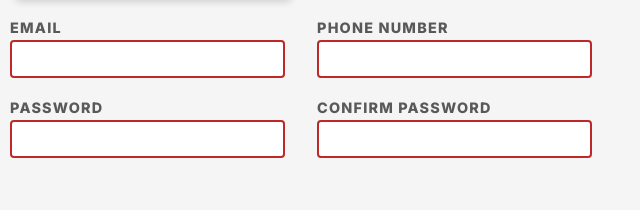
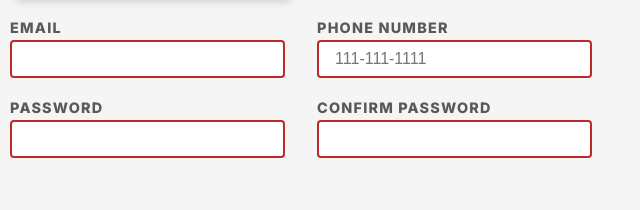
Before and after one commit to bmilcs/odin-signup-form, a plain HTML site: page index.html in a window 1280 px wide. Shown: the part 463-673 px from the top of the page, 640-1280 px from the left. Drawn offline with nearby package versions, Linux system fonts and the light colour scheme.

Commit message:
Add phone regex pattern & placeholder

```diff
--- a/index.html
+++ b/index.html
@@ -93,7 +93,15 @@
                 </div>
                 <div class="input-container">
                   <label for="phone">Phone Number</label>
-                  <input type="tel" id="phone" required tabindex="6" />
+                  <input
+                    type="tel"
+                    id="phone"
+                    pattern="\d{3}[\-]?\d{3}[\-]?\d{4}"
+                    placeholder="111-111-1111"
+                    required
+                    tabindex="6"
+                  />
+
                   <span class="error" aria-live="polite"> </span>
                 </div>
                 <div class="input-container">
```
